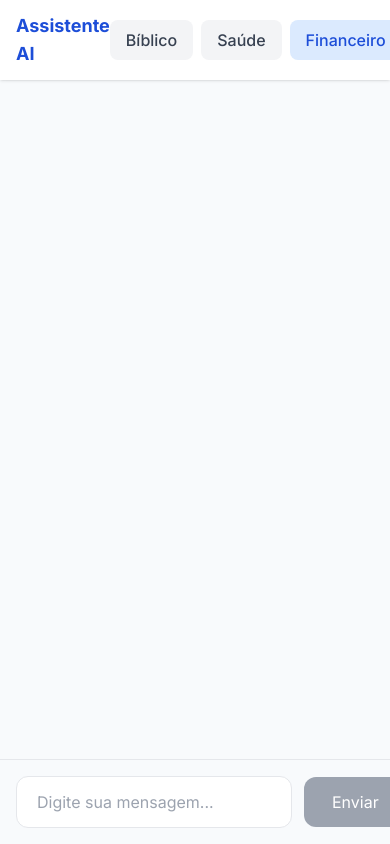
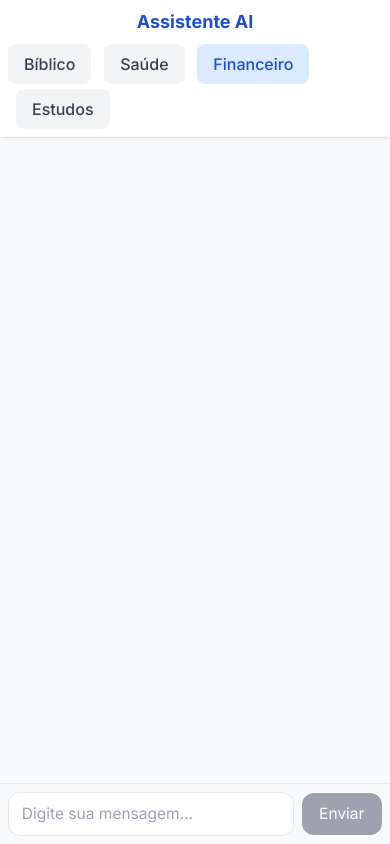
Before and after one commit to loombardo-99/assistente-ai, a plain HTML site: page chat-financeiro.html in a window 390 px wide. Drawn offline with nearby package versions, Linux system fonts and the light colour scheme.

Commit message:
atuaização responsividade nas paginas

```diff
--- a/chat-financeiro.html
+++ b/chat-financeiro.html
@@ -118,6 +118,51 @@
             font-size: 1.25rem;
             color: #6b7280;
         }
+
+          @media (max-width: 640px) {
+            .header {
+                padding: 0.75rem;
+                font-size: 1.1rem;
+            }
+            .container {
+                padding: 0;
+                min-height: 100vh;
+                box-shadow: none;
+                border-radius: 0;
+            }
+            .chat-container {
+                padding: 0.5rem;
+                font-size: 0.97rem;
+            }
+            .message-box {
+                padding: 0.6rem 0.8rem;
+                font-size: 0.97rem;
+                max-width: 98%;
+                margin-bottom: 0.5rem;
+            }
+            .input-container {
+                padding: 0.5rem;
+            }
+            .text-input {
+                padding: 0.6rem 0.8rem;
+                font-size: 0.97rem;
+                margin-right: 0.5rem;
+            }
+            .send-button {
+                padding: 0.6rem 1.1rem;
+                font-size: 0.97rem;
+            }
+            nav .max-w-7xl {
+                flex-direction: column;
+                gap: 0.5rem;
+                padding: 0.5rem 0.5rem;
+            }
+            nav .flex.items-center.space-x-2 {
+                flex-wrap: wrap;
+                gap: 0.3rem;
+            }
+        }
+
     </style>
 </head>
 <body class="bg-gray-100 flex items-center justify-center min-h-screen">
```
Also changed, not shown: chat-estudos.html (+45 -0 lines), chat-saude.html (+44 -0 lines), index.html (+44 -0 lines).
